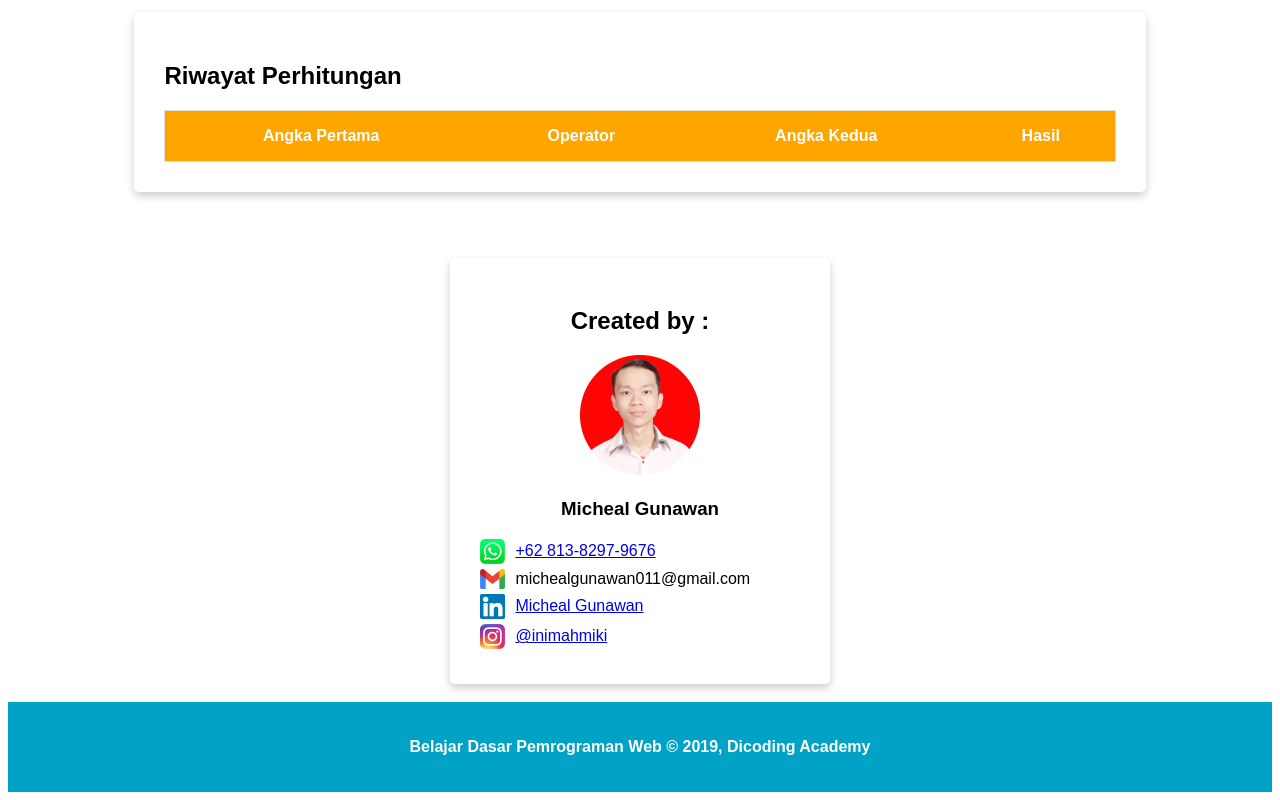
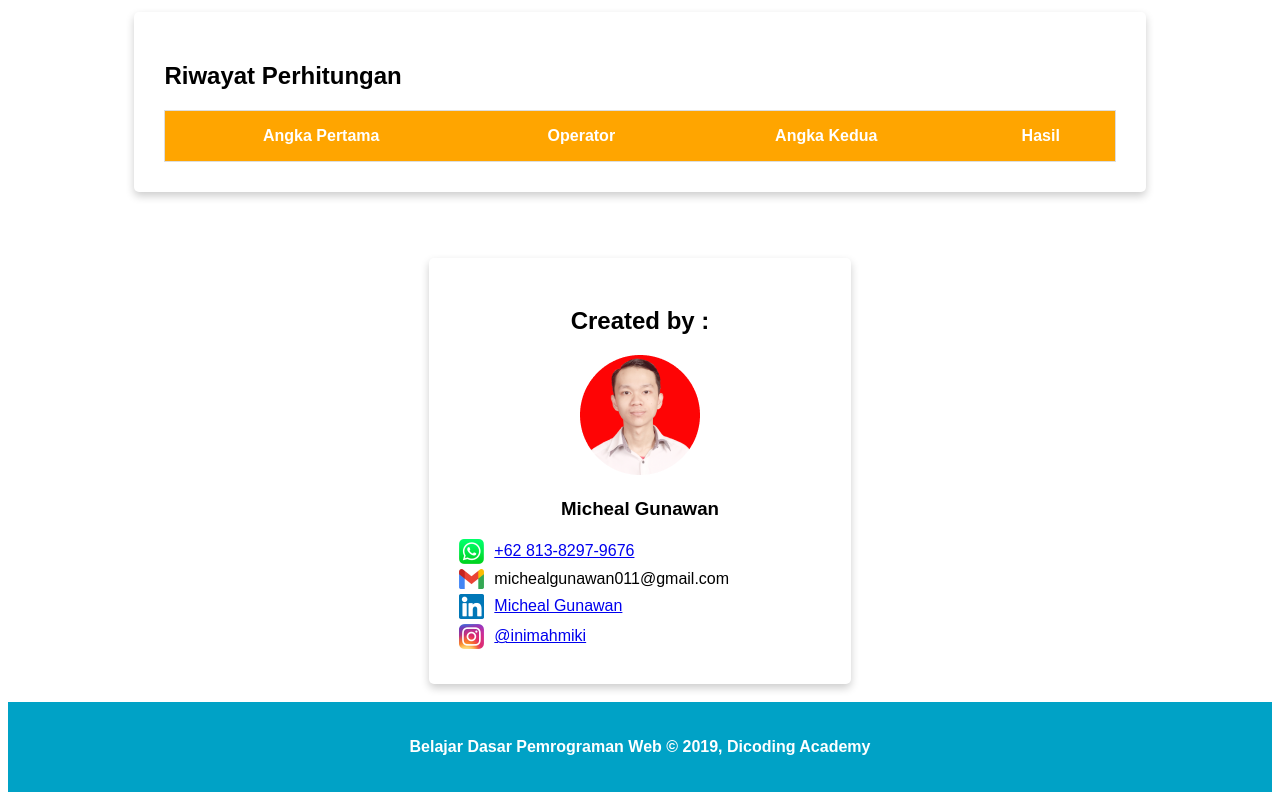
Before and after one commit to micheal011/micheal011.github.io, a plain HTML site: page kalkulator/index.html in a window 1280 px wide. Shown: the part 720-1520 px from the top of the page. Drawn offline with Linux system fonts and the light colour scheme.

Commit message:
update resposive profile

```diff
--- a/kalkulator/assets/styless.css
+++ b/kalkulator/assets/styless.css
@@ -119,9 +119,16 @@ tr:nth-child(even) {
     padding: 5px 5px 5px 5px;
 } */
 
+.kontainer {
+    display: flex;
+}
+
 .bungkus {
-    width: 30%;
+    flex: 33.33%;
+    /* display: flex; */
+    /* width: 30%; */
     margin: 30px auto 0 auto;
+    /* overflow: scroll; */
 }
 
 .spasi {
--- a/kalkulator/index.html
+++ b/kalkulator/index.html
@@ -63,6 +63,9 @@
     <br>
     <br>
 
+    <div class="kontainer">
+        <div class="bungkus"></div>
+
         <div class="bungkus card">
             <center>
                 <h2>Created by :</h2>
@@ -86,6 +89,11 @@
                 <a href="https://www.instagram.com/inimahmiki/" class="spasi">@inimahmiki</a>
             </div>
         </div>
+
+        <div class="bungkus"></div>
+    </div>
+
+
     <br>
 
     <footer>
```
Lines whose indentation alone changed are shown as unchanged.
